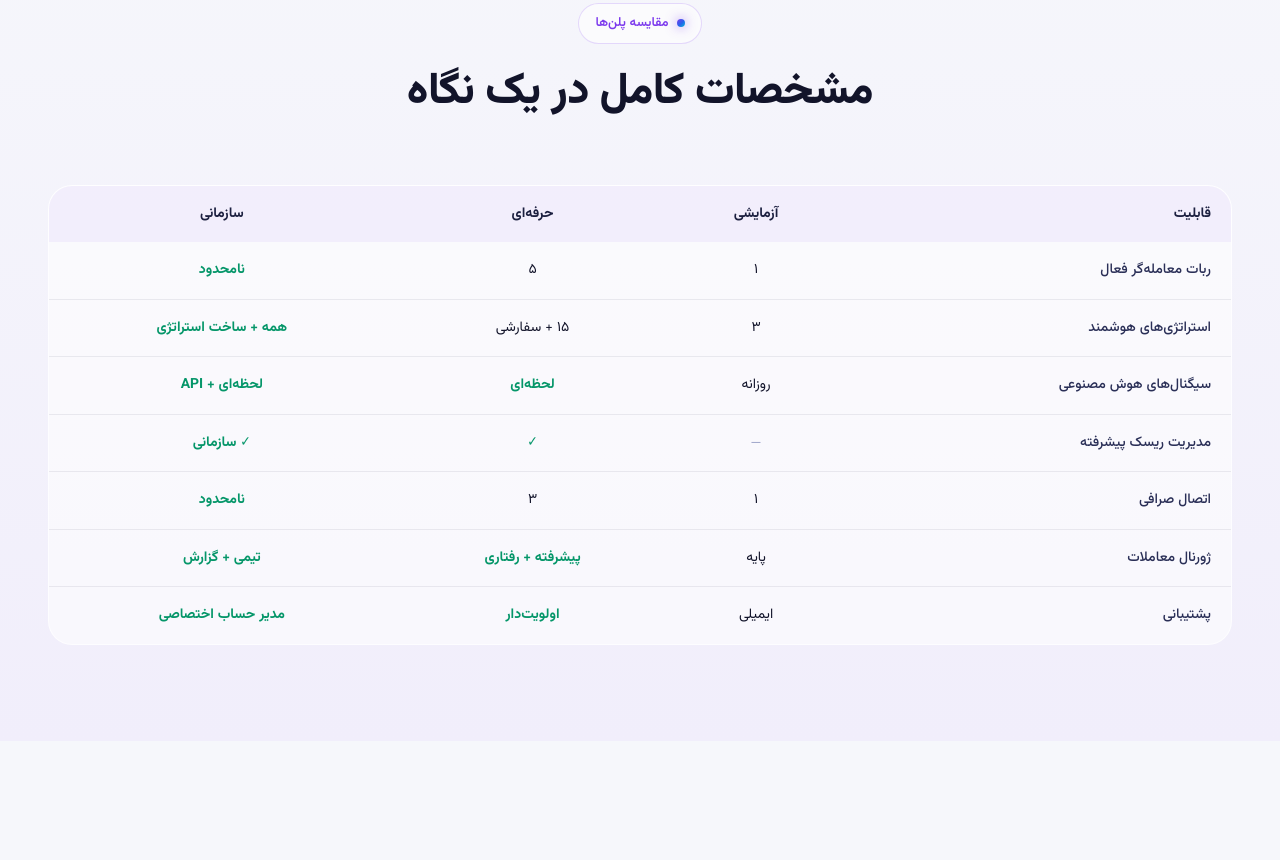
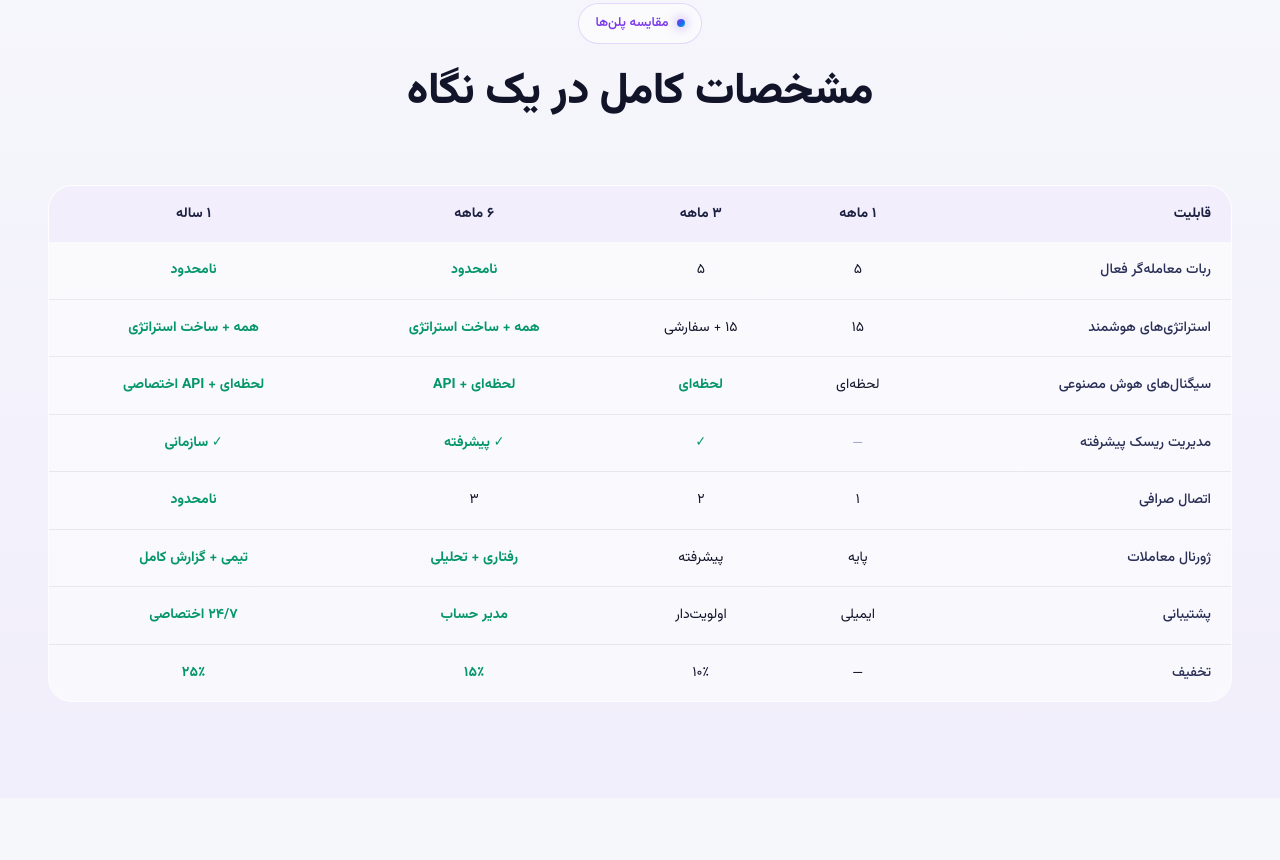
Before and after one commit to alikhani09390916/irancoin-premium, a plain HTML site: page pricing.html in a window 1280 px wide. Shown: the part 1380-2240 px from the top of the page. Drawn offline with Linux system fonts and the light colour scheme.

Commit message:
feat: update comparison table (4 plans) + fix FAQ

```diff
--- a/pricing.html
+++ b/pricing.html
@@ -163,57 +163,72 @@
           <h2 class="t-heading-xl">مشخصات کامل در یک نگاه</h2>
         </div>
         <div style="overflow-x:auto" data-reveal>
-          <table class="cmp-table" style="min-width:44rem">
+          <table class="cmp-table" style="min-width:52rem">
             <thead>
               <tr>
                 <th>قابلیت</th>
-                <th>آزمایشی</th>
-                <th>حرفه‌ای</th>
-                <th>سازمانی</th>
+                <th>۱ ماهه</th>
+                <th>۳ ماهه</th>
+                <th>۶ ماهه</th>
+                <th>۱ ساله</th>
               </tr>
             </thead>
             <tbody>
               <tr>
                 <td>ربات معامله‌گر فعال</td>
-                <td>۱</td>
                 <td>۵</td>
+                <td>۵</td>
+                <td class="yes">نامحدود</td>
                 <td class="yes">نامحدود</td>
               </tr>
               <tr>
                 <td>استراتژی‌های هوشمند</td>
-                <td>۳</td>
+                <td>۱۵</td>
                 <td>۱۵ + سفارشی</td>
+                <td class="yes">همه + ساخت استراتژی</td>
                 <td class="yes">همه + ساخت استراتژی</td>
               </tr>
               <tr>
                 <td>سیگنال‌های هوش مصنوعی</td>
-                <td>روزانه</td>
+                <td>لحظه‌ای</td>
                 <td class="yes">لحظه‌ای</td>
                 <td class="yes">لحظه‌ای + API</td>
+                <td class="yes">لحظه‌ای + API اختصاصی</td>
               </tr>
               <tr>
                 <td>مدیریت ریسک پیشرفته</td>
                 <td class="no">—</td>
                 <td class="yes">✓</td>
+                <td class="yes">✓ پیشرفته</td>
                 <td class="yes">✓ سازمانی</td>
               </tr>
               <tr>
                 <td>اتصال صرافی</td>
                 <td>۱</td>
+                <td>۲</td>
                 <td>۳</td>
                 <td class="yes">نامحدود</td>
               </tr>
               <tr>
                 <td>ژورنال معاملات</td>
                 <td>پایه</td>
-                <td class="yes">پیشرفته + رفتاری</td>
-                <td class="yes">تیمی + گزارش</td>
+                <td>پیشرفته</td>
+                <td class="yes">رفتاری + تحلیلی</td>
+                <td class="yes">تیمی + گزارش کامل</td>
               </tr>
               <tr>
                 <td>پشتیبانی</td>
                 <td>ایمیلی</td>
-                <td class="yes">اولویت‌دار</td>
-                <td class="yes">مدیر حساب اختصاصی</td>
+                <td>اولویت‌دار</td>
+                <td class="yes">مدیر حساب</td>
+                <td class="yes">۲۴/۷ اختصاصی</td>
+              </tr>
+              <tr>
+                <td>تخفیف</td>
+                <td>—</td>
+                <td>۱۰٪</td>
+                <td class="yes">۱۵٪</td>
+                <td class="yes">۲۵٪</td>
               </tr>
             </tbody>
           </table>
@@ -254,13 +269,12 @@
         <div style="display:grid;gap:var(--sp-3)">
           <div class="faq-item" data-reveal>
             <button class="faq-q" aria-expanded="false">
-              دوره آزمایشی رایگان چگونه کار می‌کند؟
+              آیا می‌توانم از پلن کوتاه‌مدت شروع کنم؟
               <span class="faq-icon" aria-hidden="true">+</span>
             </button>
             <div class="faq-a">
               <div class="faq-a-inner">
-                با ثبت‌نام در ایران کوین، ۷ روز استفاده کامل از پلن حرفه‌ای به‌صورت رایگان در اختیار شما قرار می‌گیرد.
-                برای شروع نیازی به درج اطلاعات کارت بانکی نیست و در پایان دوره، خودتان تصمیم می‌گیرید که ادامه دهید یا نه.
+                بله. پلن ۱ ماهه بهترین گزینه برای شروع است. اگر راضی بودید، می‌توانید به پلن‌های بلندمدت‌تر با تخفیف بیشتر ارتقا دهید.
               </div>
             </div>
           </div>
```
